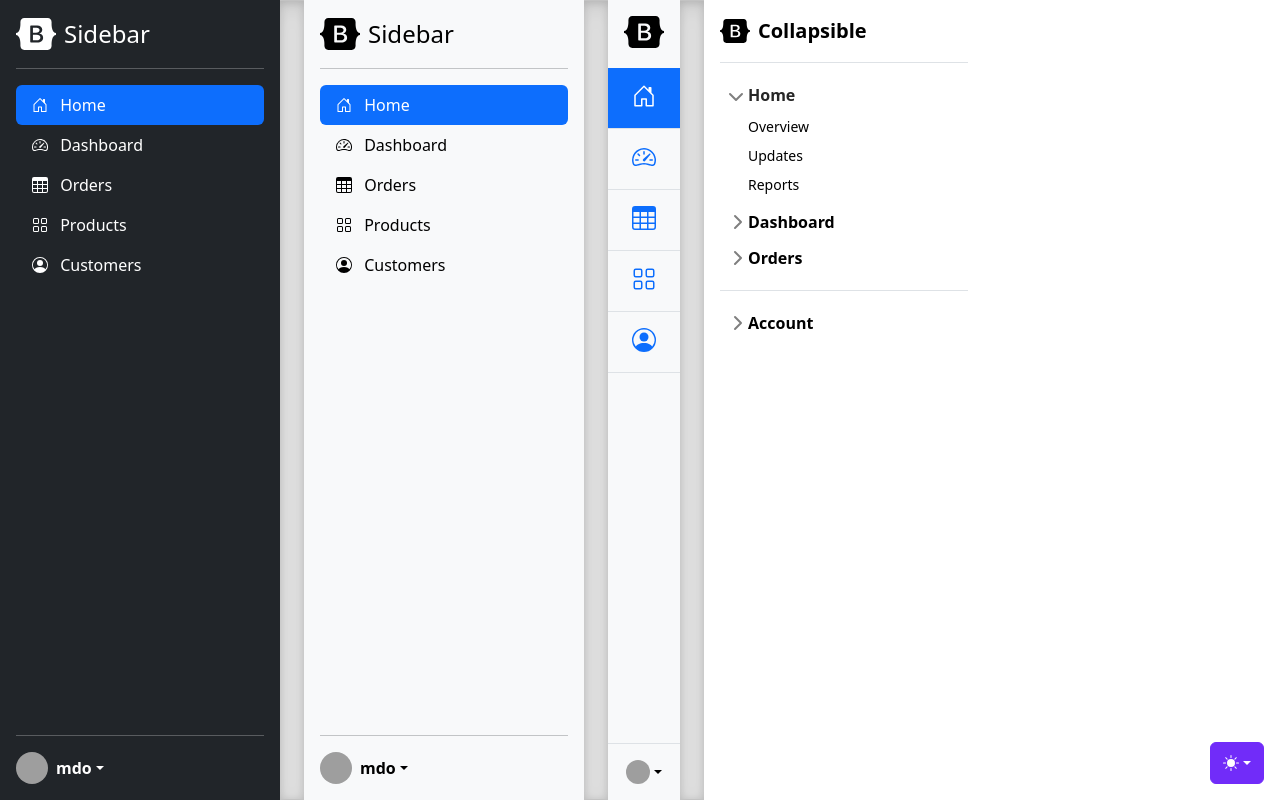
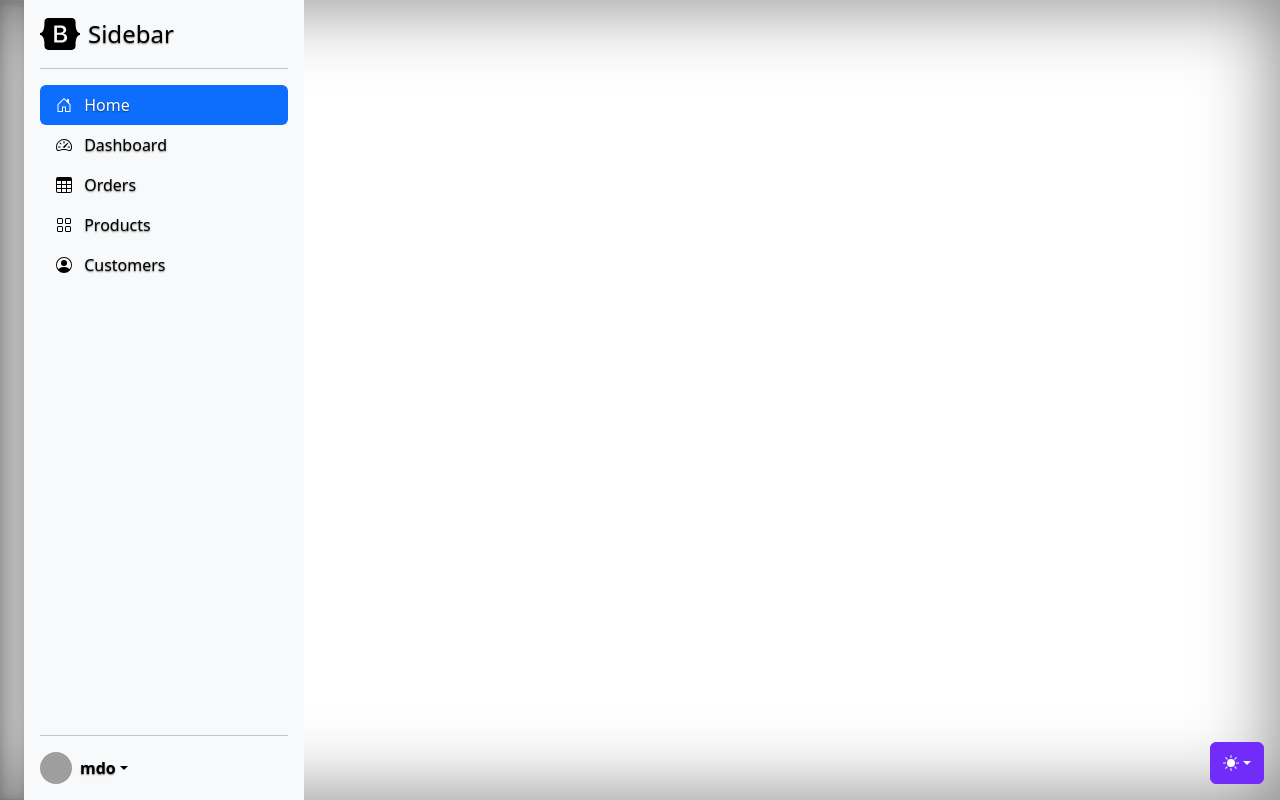
Before and after one commit to Zengorax/Projet_transversal_epreuve_tourism, a PHP site: page /sidebartemp.html in a window 1280 px wide. Run offline with PHP 8.4, Linux system fonts and the light colour scheme; grey boxes are pictures that could not be loaded.

Commit message:
mise en page , préparation template pour interactions php

```diff
--- a/app/css/style.css
+++ b/app/css/style.css
@@ -1,3 +1,57 @@
+/*
+ * Globals
+ */
+
+
+/* Custom default button */
+.btn-light,
+.btn-light:hover,
+.btn-light:focus {
+    color: #333;
+    text-shadow: none;
+    /* Prevent inheritance from `body` */
+}
+
+
+/*
+ * Base structure
+ */
+
+body {
+    text-shadow: 0 .05rem .1rem rgba(0, 0, 0, .5);
+    box-shadow: inset 0 0 5rem rgba(0, 0, 0, .5);
+}
+
+.cover-container {
+    max-width: 42em;
+}
+
+
+/*
+ * Header
+ */
+
+.nav-masthead .nav-link {
+    color: rgba(255, 255, 255, .5);
+    border-bottom: .25rem solid transparent;
+}
+
+.nav-masthead .nav-link:hover,
+.nav-masthead .nav-link:focus {
+    border-bottom-color: rgba(255, 255, 255, .25);
+}
+
+.nav-masthead .nav-link+.nav-link {
+    margin-left: 1rem;
+}
+
+.nav-masthead .active {
+    color: #fff;
+    border-bottom-color: #fff;
+}
+
+
+
 .bd-placeholder-img {
     font-size: 1.125rem;
     text-anchor: middle;
@@ -80,3 +134,7 @@
 .bd-mode-toggle .dropdown-menu .active .bi {
     display: block !important;
 }
+
+.acceuil {
+    background-image: url(../image/home.png);
+}
--- a/app/sidebartemp.html
+++ b/app/sidebartemp.html
@@ -202,75 +202,6 @@
     </symbol>
   </svg>
   <main class="d-flex flex-nowrap">
-    <h1 class="visually-hidden">Sidebars examples</h1>
-    <div class="d-flex flex-column flex-shrink-0 p-3 text-bg-dark" style="width: 280px">
-      <a href="/" class="d-flex align-items-center mb-3 mb-md-0 me-md-auto text-white text-decoration-none">
-        <svg class="bi pe-none me-2" width="40" height="32" aria-hidden="true">
-          <use xlink:href="#bootstrap"></use>
-        </svg>
-        <span class="fs-4">Sidebar</span>
-      </a>
-      <hr />
-      <ul class="nav nav-pills flex-column mb-auto">
-        <li class="nav-item">
-          <a href="#" class="nav-link active" aria-current="page">
-            <svg class="bi pe-none me-2" width="16" height="16" aria-hidden="true">
-              <use xlink:href="#home"></use>
-            </svg>
-            Home
-          </a>
-        </li>
-        <li>
-          <a href="#" class="nav-link text-white">
-            <svg class="bi pe-none me-2" width="16" height="16" aria-hidden="true">
-              <use xlink:href="#speedometer2"></use>
-            </svg>
-            Dashboard
-          </a>
-        </li>
-        <li>
-          <a href="#" class="nav-link text-white">
-            <svg class="bi pe-none me-2" width="16" height="16" aria-hidden="true">
-              <use xlink:href="#table"></use>
-            </svg>
-            Orders
-          </a>
-        </li>
-        <li>
-          <a href="#" class="nav-link text-white">
-            <svg class="bi pe-none me-2" width="16" height="16" aria-hidden="true">
-              <use xlink:href="#grid"></use>
-            </svg>
-            Products
-          </a>
-        </li>
-        <li>
-          <a href="#" class="nav-link text-white">
-            <svg class="bi pe-none me-2" width="16" height="16" aria-hidden="true">
-              <use xlink:href="#people-circle"></use>
-            </svg>
-            Customers
-          </a>
-        </li>
-      </ul>
-      <hr />
-      <div class="dropdown">
-        <a href="#" class="d-flex align-items-center text-white text-decoration-none dropdown-toggle"
-          data-bs-toggle="dropdown" aria-expanded="false">
-          <img src="https://github.com/mdo.png" alt="" width="32" height="32" class="rounded-circle me-2" />
-          <strong>mdo</strong>
-        </a>
-        <ul class="dropdown-menu dropdown-menu-dark text-small shadow">
-          <li><a class="dropdown-item" href="#">New project...</a></li>
-          <li><a class="dropdown-item" href="#">Settings</a></li>
-          <li><a class="dropdown-item" href="#">Profile</a></li>
-          <li>
-            <hr class="dropdown-divider" />
-          </li>
-          <li><a class="dropdown-item" href="#">Sign out</a></li>
-        </ul>
-      </div>
-    </div>
     <div class="b-example-divider b-example-vr"></div>
     <div class="d-flex flex-column flex-shrink-0 p-3 bg-body-tertiary" style="width: 280px">
       <a href="/" class="d-flex align-items-center mb-3 mb-md-0 me-md-auto link-body-emphasis text-decoration-none">
@@ -340,171 +271,6 @@
         </ul>
       </div>
     </div>
-    <div class="b-example-divider b-example-vr"></div>
-    <div class="d-flex flex-column flex-shrink-0 bg-body-tertiary" style="width: 4.5rem">
-      <a href="/" class="d-block p-3 link-body-emphasis text-decoration-none" title="Icon-only" data-bs-toggle="tooltip"
-        data-bs-placement="right">
-        <svg class="bi pe-none" width="40" height="32" aria-hidden="true">
-          <use xlink:href="#bootstrap"></use>
-        </svg>
-        <span class="visually-hidden">Icon-only</span>
-      </a>
-      <ul class="nav nav-pills nav-flush flex-column mb-auto text-center">
-        <li class="nav-item">
-          <a href="#" class="nav-link active py-3 border-bottom rounded-0" aria-current="page" title="Home"
-            data-bs-toggle="tooltip" data-bs-placement="right">
-            <svg class="bi pe-none" width="24" height="24" role="img" aria-label="Home">
-              <use xlink:href="#home"></use>
-            </svg>
-          </a>
-        </li>
-        <li>
-          <a href="#" class="nav-link py-3 border-bottom rounded-0" title="Dashboard" data-bs-toggle="tooltip"
-            data-bs-placement="right">
-            <svg class="bi pe-none" width="24" height="24" role="img" aria-label="Dashboard">
-              <use xlink:href="#speedometer2"></use>
-            </svg>
-          </a>
-        </li>
-        <li>
-          <a href="#" class="nav-link py-3 border-bottom rounded-0" title="Orders" data-bs-toggle="tooltip"
-            data-bs-placement="right">
-            <svg class="bi pe-none" width="24" height="24" role="img" aria-label="Orders">
-              <use xlink:href="#table"></use>
-            </svg>
-          </a>
-        </li>
-        <li>
-          <a href="#" class="nav-link py-3 border-bottom rounded-0" title="Products" data-bs-toggle="tooltip"
-            data-bs-placement="right">
-            <svg class="bi pe-none" width="24" height="24" role="img" aria-label="Products">
-              <use xlink:href="#grid"></use>
-            </svg>
-          </a>
-        </li>
-        <li>
-          <a href="#" class="nav-link py-3 border-bottom rounded-0" title="Customers" data-bs-toggle="tooltip"
-            data-bs-placement="right">
-            <svg class="bi pe-none" width="24" height="24" role="img" aria-label="Customers">
-              <use xlink:href="#people-circle"></use>
-            </svg>
-          </a>
-        </li>
-      </ul>
-      <div class="dropdown border-top">
-        <a href="#"
-          class="d-flex align-items-center justify-content-center p-3 link-body-emphasis text-decoration-none dropdown-toggle"
-          data-bs-toggle="dropdown" aria-expanded="false">
-          <img src="https://github.com/mdo.png" alt="mdo" width="24" height="24" class="rounded-circle" />
-        </a>
-        <ul class="dropdown-menu text-small shadow">
-          <li><a class="dropdown-item" href="#">New project...</a></li>
-          <li><a class="dropdown-item" href="#">Settings</a></li>
-          <li><a class="dropdown-item" href="#">Profile</a></li>
-          <li>
-            <hr class="dropdown-divider" />
-          </li>
-          <li><a class="dropdown-item" href="#">Sign out</a></li>
-        </ul>
-      </div>
-    </div>
-    <div class="b-example-divider b-example-vr"></div>
-    <div class="flex-shrink-0 p-3" style="width: 280px">
-      <a href="/" class="d-flex align-items-center pb-3 mb-3 link-body-emphasis text-decoration-none border-bottom">
-        <svg class="bi pe-none me-2" width="30" height="24" aria-hidden="true">
-          <use xlink:href="#bootstrap"></use>
-        </svg>
-        <span class="fs-5 fw-semibold">Collapsible</span>
-      </a>
-      <ul class="list-unstyled ps-0">
-        <li class="mb-1">
-          <button class="btn btn-toggle d-inline-flex align-items-center rounded border-0 collapsed"
-            data-bs-toggle="collapse" data-bs-target="#home-collapse" aria-expanded="true">
-            Home
-          </button>
-          <div class="collapse show" id="home-collapse">
-            <ul class="btn-toggle-nav list-unstyled fw-normal pb-1 small">
-              <li>
-                <a href="#" class="link-body-emphasis d-inline-flex text-decoration-none rounded">Overview</a>
-              </li>
-              <li>
-                <a href="#" class="link-body-emphasis d-inline-flex text-decoration-none rounded">Updates</a>
-              </li>
-              <li>
-                <a href="#" class="link-body-emphasis d-inline-flex text-decoration-none rounded">Reports</a>
-              </li>
-            </ul>
-          </div>
-        </li>
-        <li class="mb-1">
-          <button class="btn btn-toggle d-inline-flex align-items-center rounded border-0 collapsed"
-            data-bs-toggle="collapse" data-bs-target="#dashboard-collapse" aria-expanded="false">
-            Dashboard
-          </button>
-          <div class="collapse" id="dashboard-collapse">
-            <ul class="btn-toggle-nav list-unstyled fw-normal pb-1 small">
-              <li>
-                <a href="#" class="link-body-emphasis d-inline-flex text-decoration-none rounded">Overview</a>
-              </li>
-              <li>
-                <a href="#" class="link-body-emphasis d-inline-flex text-decoration-none rounded">Weekly</a>
-              </li>
-              <li>
-                <a href="#" class="link-body-emphasis d-inline-flex text-decoration-none rounded">Monthly</a>
-              </li>
-              <li>
-                <a href="#" class="link-body-emphasis d-inline-flex text-decoration-none rounded">Annually</a>
-              </li>
-            </ul>
-          </div>
-        </li>
-        <li class="mb-1">
-          <button class="btn btn-toggle d-inline-flex align-items-center rounded border-0 collapsed"
-            data-bs-toggle="collapse" data-bs-target="#orders-collapse" aria-expanded="false">
-            Orders
-          </button>
-          <div class="collapse" id="orders-collapse">
-            <ul class="btn-toggle-nav list-unstyled fw-normal pb-1 small">
-              <li>
-                <a href="#" class="link-body-emphasis d-inline-flex text-decoration-none rounded">New</a>
-              </li>
-              <li>
-                <a href="#" class="link-body-emphasis d-inline-flex text-decoration-none rounded">Processed</a>
-              </li>
-              <li>
-                <a href="#" class="link-body-emphasis d-inline-flex text-decoration-none rounded">Shipped</a>
-              </li>
-              <li>
-                <a href="#" class="link-body-emphasis d-inline-flex text-decoration-none rounded">Returned</a>
-              </li>
-            </ul>
-          </div>
-        </li>
-        <li class="border-top my-3"></li>
-        <li class="mb-1">
-          <button class="btn btn-toggle d-inline-flex align-items-center rounded border-0 collapsed"
-            data-bs-toggle="collapse" data-bs-target="#account-collapse" aria-expanded="false">
-            Account
-          </button>
-          <div class="collapse" id="account-collapse">
-            <ul class="btn-toggle-nav list-unstyled fw-normal pb-1 small">
-              <li>
-                <a href="#" class="link-body-emphasis d-inline-flex text-decoration-none rounded">New...</a>
-              </li>
-              <li>
-                <a href="#" class="link-body-emphasis d-inline-flex text-decoration-none rounded">Profile</a>
-              </li>
-              <li>
-                <a href="#" class="link-body-emphasis d-inline-flex text-decoration-none rounded">Settings</a>
-              </li>
-              <li>
-                <a href="#" class="link-body-emphasis d-inline-flex text-decoration-none rounded">Sign out</a>
-              </li>
-            </ul>
-          </div>
-        </li>
-      </ul>
-    </div>
   </main>
   <script src="./js/theme-toggle.js"></script>
   <script src="./js/sidebars.js" class="astro-vvvwv3sm"></script>
```
Also changed, not shown: app/index.html (+6 -7 lines), app/voyage.html (+31 -59 lines), app/image/home.png (added). Lines whose indentation alone changed are shown as unchanged.
